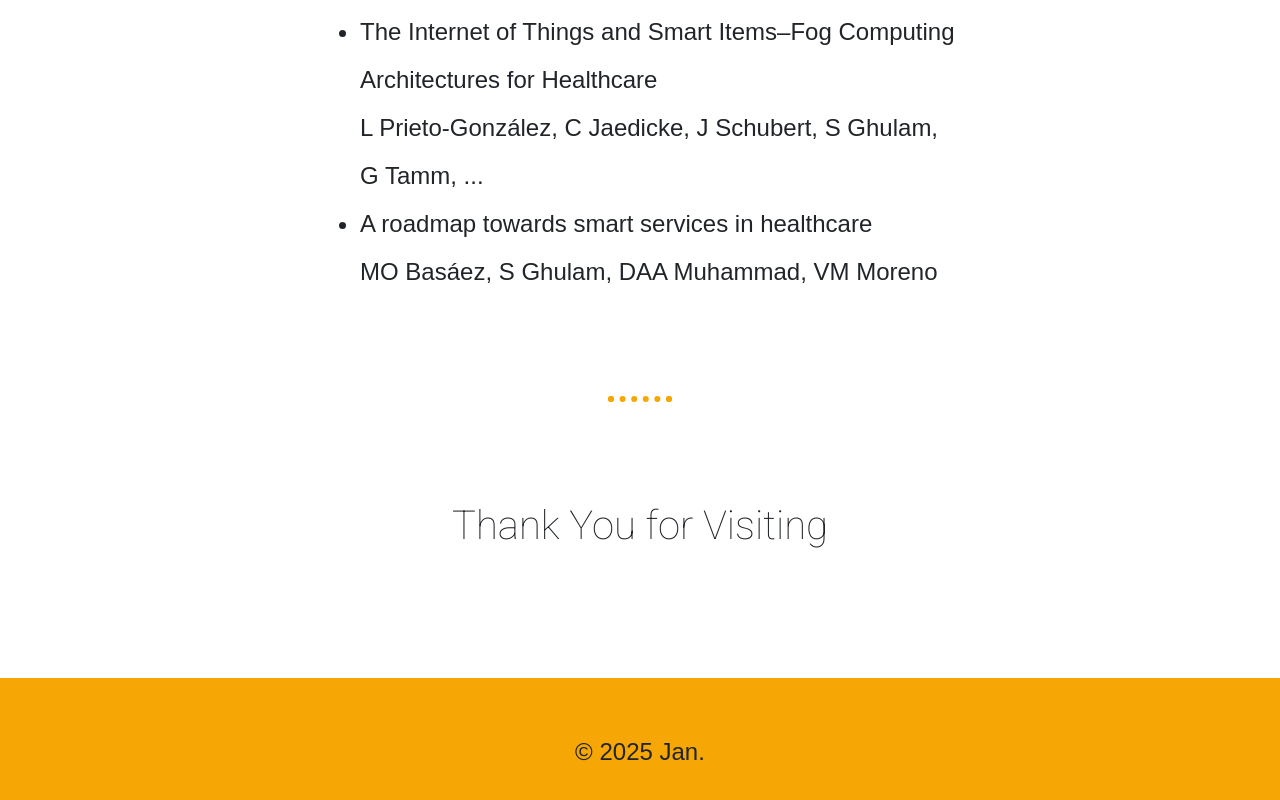
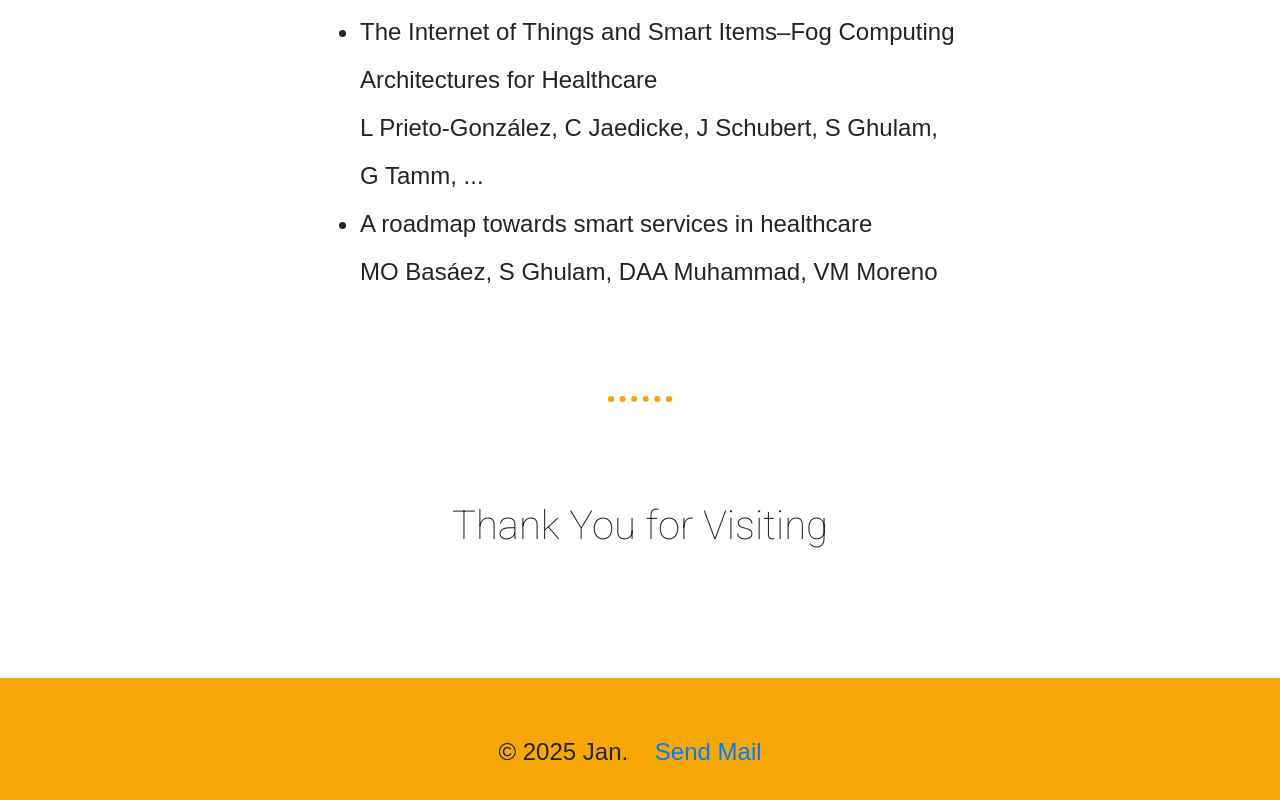
Before and after one commit to mediaor/cv, a plain HTML site: page index.html in a window 1280 px wide. Shown: the part 4858-5658 px from the top of the page. Drawn offline with nearby package versions, Linux system fonts and the light colour scheme; a web font is replaced by a local one.

Commit message:
Update index.html

```diff
--- a/index.html
+++ b/index.html
@@ -78,7 +78,7 @@
     <!-- <a class="footer-link" href="https://www.linkedin.com/">LinkedIn</a>
     <a class="footer-link" href="https://twitter.com/">Twitter</a>
     <a class="footer-link" href="https://www.appbrewery.co/">Website</a> -->
-    <p>© 2025 Jan.</p>
+    <p>© 2025 Jan. <a href="mailto:scsrfrz@gmail.com">Send Mail</a></p>
   </div>
 
 </body>
```
